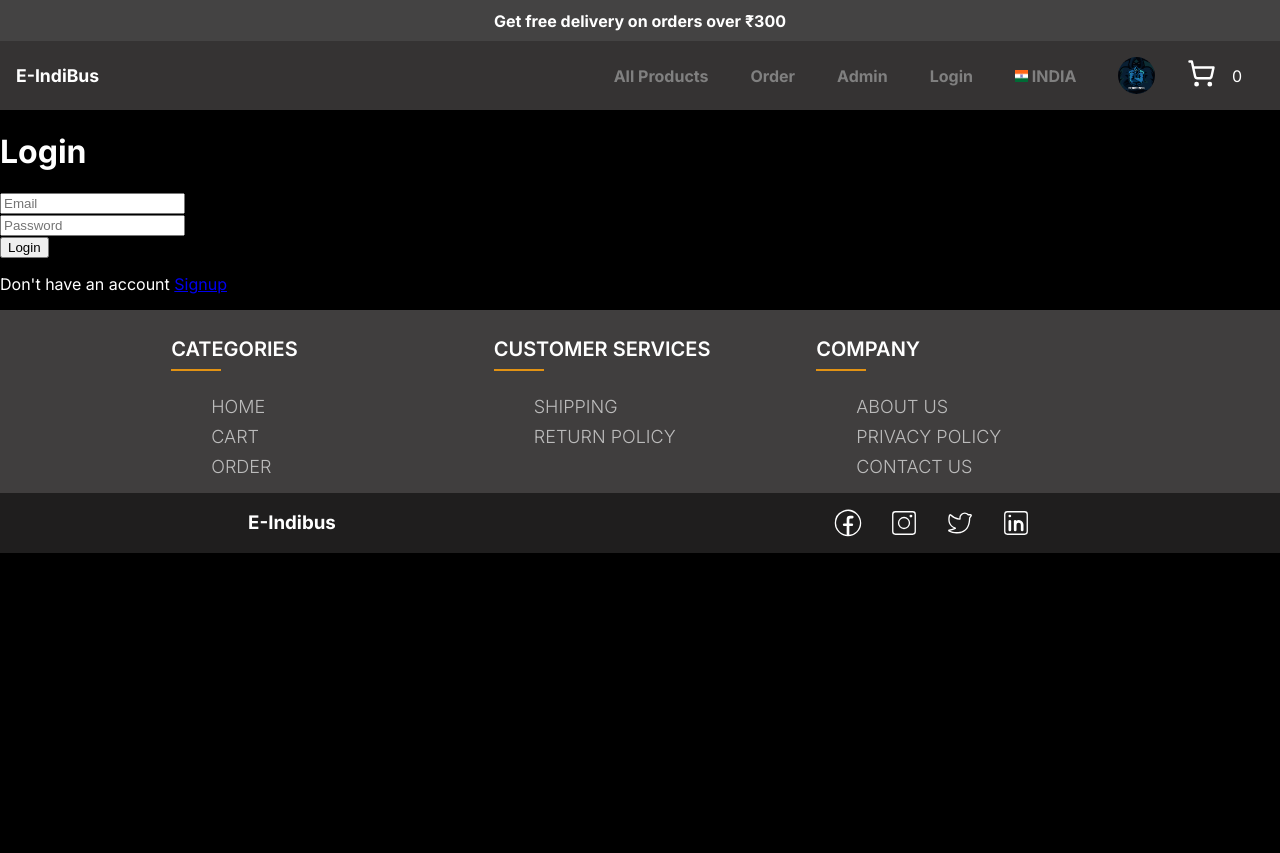
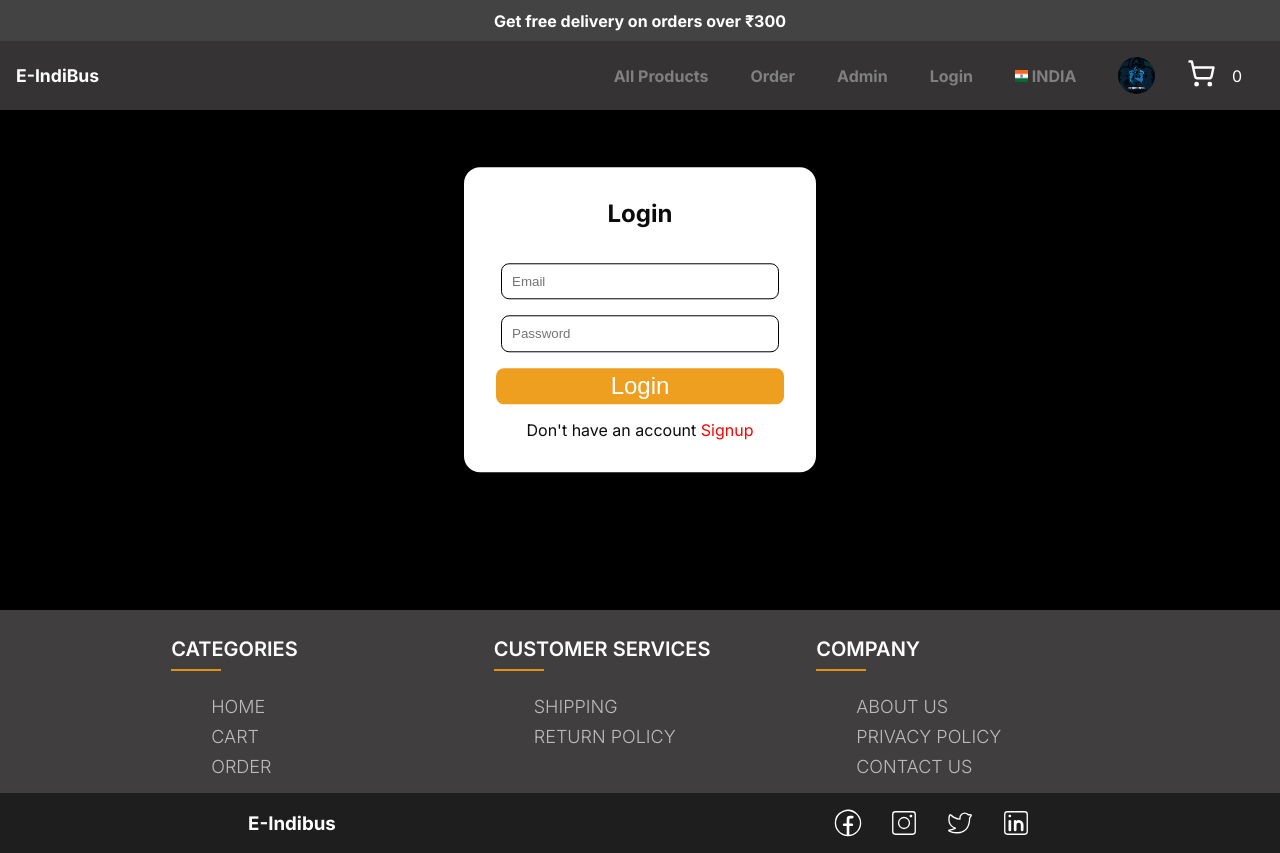
Before and after one commit to khushi-chaudhary29/IndiKart, a Next.js app: page /login in a window 1280 px wide. Before the commit the page ends 800 px from the top, so only its background shows below. Built offline with nearby package versions, Linux system fonts and the light colour scheme.

Commit message:
update login signup css

```diff
--- a/src/app/page.module.css
+++ b/src/app/page.module.css
@@ -148,3 +148,68 @@
   margin-top: -1rem;
   font-size: .8rem;
 }
+
+/*login and signup css */
+.signupcontainer {
+  height: 62.5vh;
+  display: flex;
+  justify-content: center;
+
+}
+
+.form_box {
+  max-width: 20rem;
+  width: 90%;
+  transform: translate(-50%, -50%);
+  background: #fff;
+  top: 40%;
+  left: 50%;
+  position: absolute;
+  padding: 1rem;
+  text-align: center;
+  border-radius: 1rem;
+
+}
+
+.form_box h1 {
+  font-size: 1.5rem;
+  margin-bottom: 1.7rem;
+  color: #0d0c0c;
+  position: center;
+}
+
+.input {
+  width: 80%;
+
+  background: transparent;
+  margin: .5rem;
+  border-radius: .5rem;
+ border: 1px solid #000;
+ padding: .6rem;
+
+
+
+}
+
+
+.btn button {
+  width: 90%;
+  background-color: #e91e;
+  color: #fff;
+  height: 2.3rem;
+  border: 0;
+  outline: 0;
+  cursor: pointer;
+  margin-top: .5rem;
+  border-radius: .5rem;
+  font-size: 1.5rem;
+
+
+}
+.field p{
+  color: #0d0c0c;
+}
+.SignupLink{
+  text-decoration: none;
+  color: red;
+}
```
